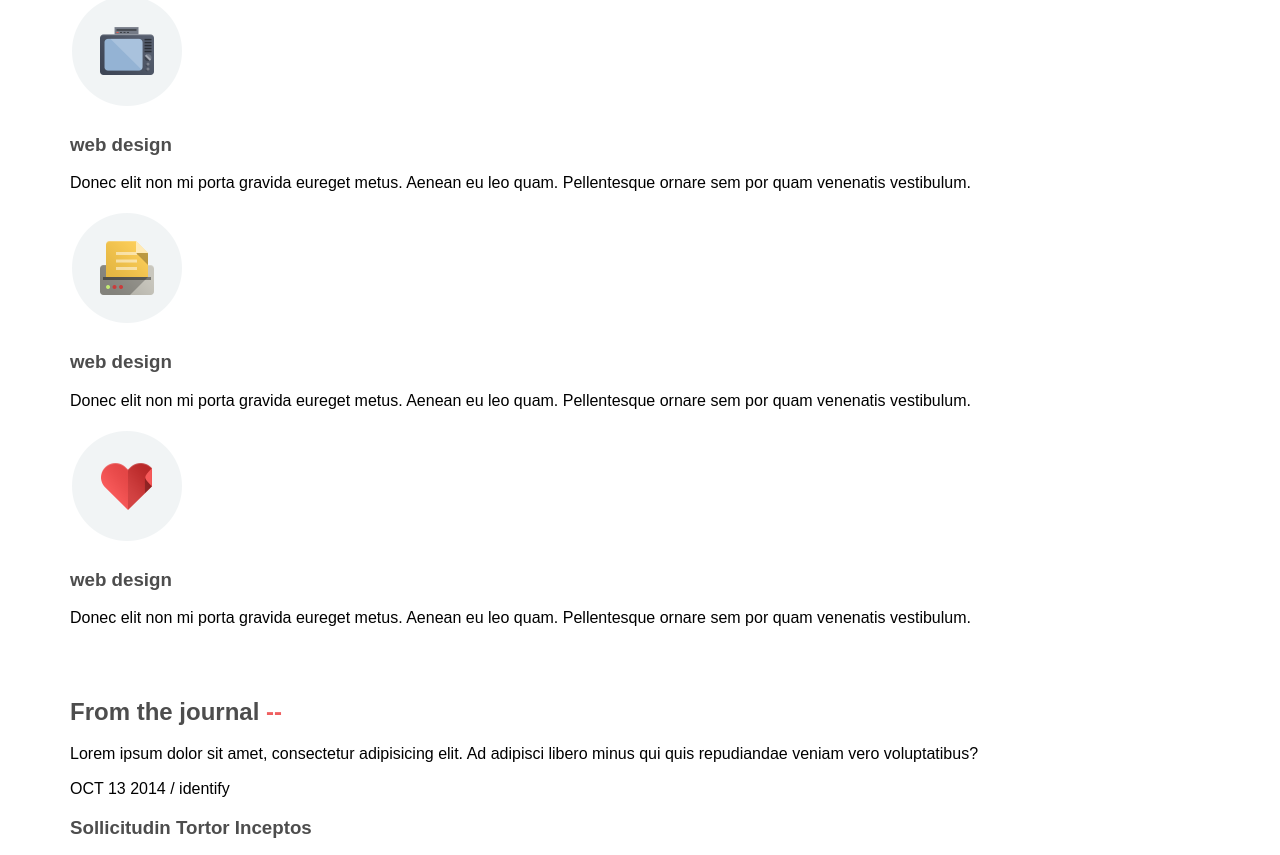
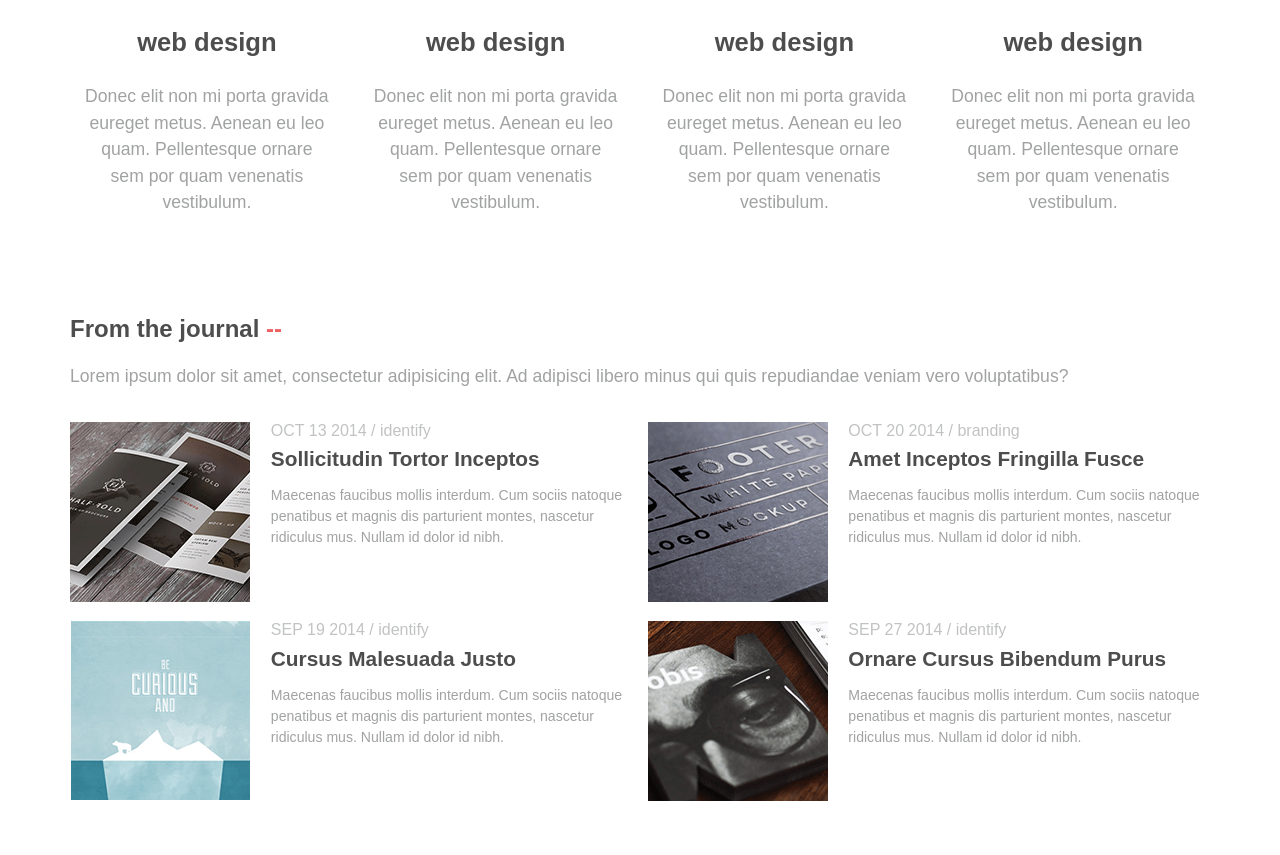
Before and after one commit to xmtrinidad/Keepsake-PSD, an Angular app: page / in a window 1280 px wide. Shown: the part 1880-2735 px from the top of the page. Built offline with nearby package versions, Linux system fonts and the light colour scheme.

Commit message:
Added styles for journal section

```diff
--- a/src/app/app.component.scss
+++ b/src/app/app.component.scss
@@ -29,5 +29,5 @@
 }
 
 section {
-  margin: 70px 0;
+  margin: 100px 0;
 }
--- a/src/app/journal/journal.component.html
+++ b/src/app/journal/journal.component.html
@@ -3,12 +3,16 @@
   <p>Lorem ipsum dolor sit amet, consectetur adipisicing elit. Ad adipisci libero minus qui quis repudiandae veniam vero voluptatibus?</p>
 </div>
 <ul class="Journals">
-  <li *ngFor="let journalItem of journalItems" class="Journals__journal">
-    <a href="#" class="list--link">
-      <span class="Journals__journal--date">{{journalItem.date}} / {{journalItem.category}}</span>
-      <h3>{{journalItem.title}}</h3>
-      <img [src]="journalItem.img" alt="journal">
-      <p>{{journalItem.info}}</p>
+  <li *ngFor="let journalItem of journalItems">
+    <a href="#" class="list--link Journals__journal">
+      <div>
+        <img [src]="journalItem.img" alt="journal">
+      </div>
+      <div class="Journals__journal-right">
+        <span class="Journals__journal--date">{{journalItem.date}} / {{journalItem.category}}</span>
+        <h3 class="Journals__journal--title">{{journalItem.title}}</h3>
+        <p class="Journals__journal--info">{{journalItem.info}}</p>
+      </div>
     </a>
   </li>
 </ul>
--- a/src/app/journal/journal.component.scss
+++ b/src/app/journal/journal.component.scss
@@ -0,0 +1,41 @@
+.Journal--header {
+  padding-bottom: 15px;
+  p {
+    color: #a1a2a2;
+    font-size: 1.1rem;
+  }
+}
+
+.Journals {
+  display: grid;
+  grid-gap: 15px;
+}
+
+.Journals__journal {
+  display: grid;
+  grid-template-columns: 1fr 2fr;
+  grid-gap: 20px;
+  .Journals__journal-right {
+    overflow: hidden;
+    max-height: 175px;
+  }
+  .Journals__journal--date {
+    color: #c1c2c2;
+  }
+  .Journals__journal--title {
+    margin: 7px 0;
+    padding: 0;
+    font-size: 1.3rem;
+  }
+  .Journals__journal--info {
+    font-size: .88rem;
+    color: #a1a2a2;
+    max-height: 85px;
+  }
+}
+
+@media (min-width: 768px) {
+  .Journals {
+    grid-template-columns: 1fr 1fr;
+  }
+}
--- a/src/app/services/services.component.scss
+++ b/src/app/services/services.component.scss
@@ -0,0 +1,34 @@
+.Services--header {
+  p {
+    color: #a1a2a2;
+    font-size: 1.1rem;
+  }
+}
+
+.Services {
+  text-align: center;
+  display: grid;
+  grid-gap: 15px;
+  margin: 35px 0;
+  h3 {
+    font-size: 1.6rem;
+  }
+  p {
+    font-size: 1.1rem;
+    max-width: 90%;
+    margin: auto;
+    color: #a1a2a2;
+  }
+}
+
+@media (min-width: 576px) {
+  .Services {
+    grid-template-columns: 1fr 1fr;
+  }
+}
+
+@media (min-width: 1200px) {
+  .Services {
+    grid-template-columns: 1fr 1fr 1fr 1fr;
+  }
+}
--- a/src/styles.scss
+++ b/src/styles.scss
@@ -32,6 +32,10 @@ h2, h3 {
   }
 }
 
+p {
+  line-height: 1.5;
+}
+
 a {
   color: inherit;
   text-decoration: none;
```
